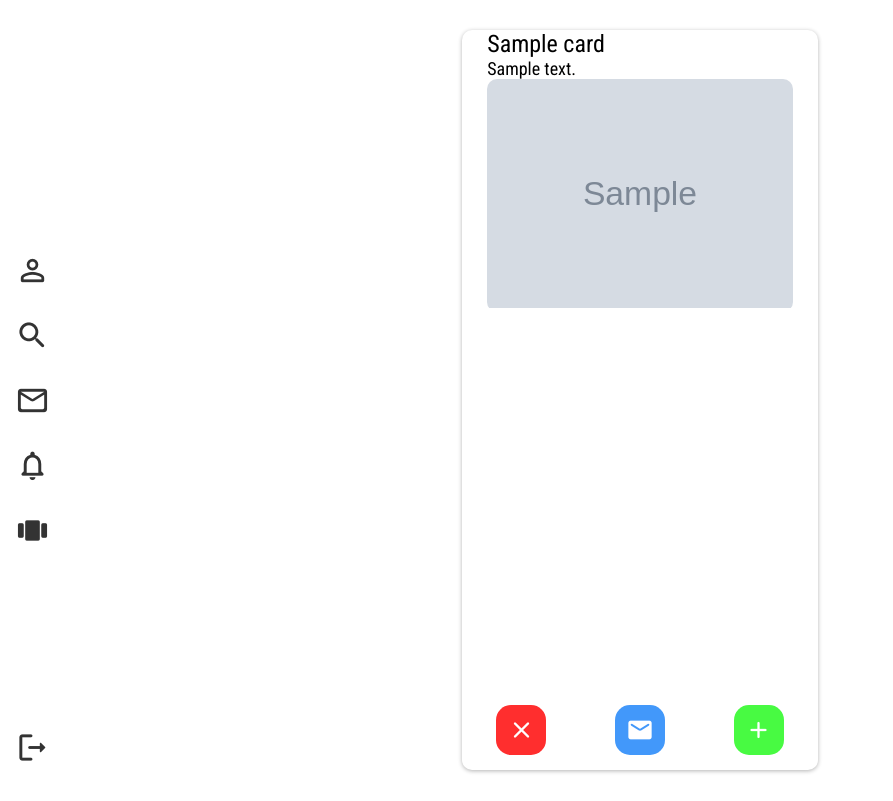
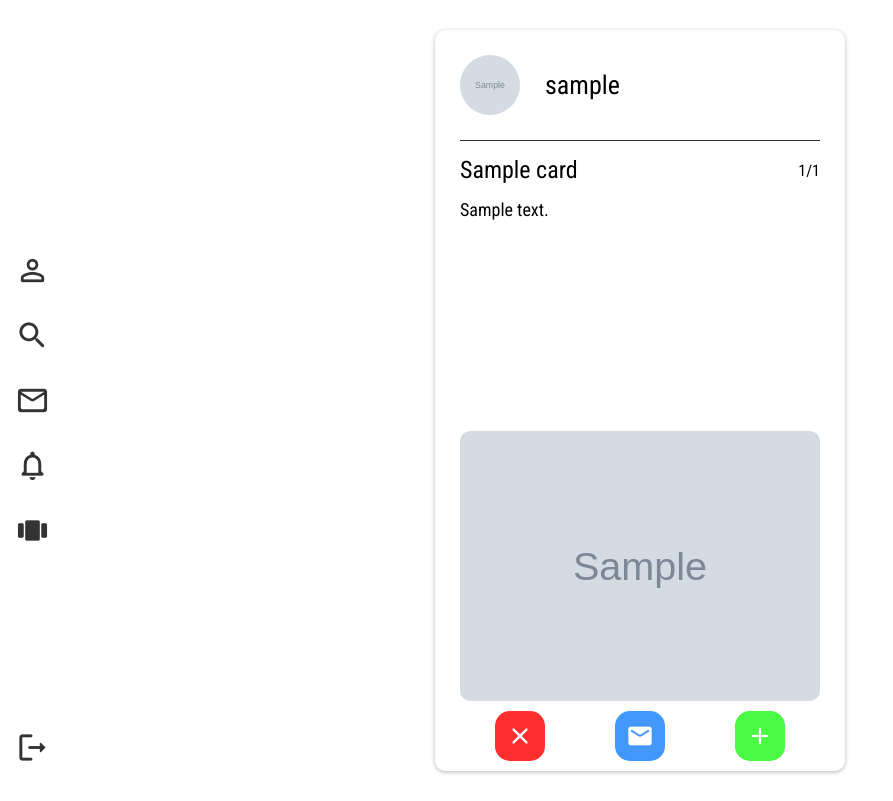
Before and after one commit to atrop1ne/Shumi, a Django app: page /main in a window 1280 px wide. Shown: the whole page, without its empty margins (0-893 px from the left). Before the commit the page ends 773 px from the top, so only its background shows below. Run offline with Django 3.2, Linux system fonts and the light colour scheme; tables that the repository leaves empty hold one stand-in row (values such as "Sample post"); grey boxes marked "Sample" are stand-in pictures.

Commit message:
Card styles update

```diff
--- a/ShumiProject/ShumiApp/static/css/main.css
+++ b/ShumiProject/ShumiApp/static/css/main.css
@@ -2,6 +2,11 @@
     --window_height: 100vh;
     --card_margin_y: 30px;
     --card_height: calc(var(--window_height) - calc(var(--card_margin_y) * 2));
+    --card_user_image_wrapper_size: 60px;
+    --card_user_info_padding_y: 25px;
+    --card_content_height: calc(var(--card_height) - 70px - var(--card_user_image_wrapper_size) - calc(var(--card_user_info_padding_y)*2));
+    --card_text_content_height: calc(var(--card_content_height)/2);
+    --card_images_height: calc(var(--card_content_height) - var(--card_text_content_height))
 }
 
 .card_wrapper{
@@ -11,7 +16,7 @@
 }
 
 .card_face{
-    max-width: 100%;
+    max-width: 500px;
     grid-column: 2;
     min-height: var(--card_height);
     background-color: var(--main_color);
@@ -19,16 +24,60 @@
     margin: var(--card_margin_y) 0px;
     transition: 0.2s;
     box-shadow: 0 1px 4px 0 rgba(0, 0, 0, 0.3);
+    padding: 0px 25px;
+}
+
+.card_user_info{
+    padding: var(--card_user_info_padding_y) 0px;
+    border-bottom: 1px solid rgb(51, 51, 51);
+    display: flex;
+    align-items: center;
+}
+
+.card_user_image_wrapper{
+    overflow: hidden;
+    background-size: cover;
+    width: 60px;
+    height: 60px;
+    border-radius: 80px;
+    display: flex;
+    align-items: center;
+    justify-content: center;
+}
+
+.card_user_name{
+    padding-left: 25px;
+    font-size: 26px;
+}
+
+.card_user_image{
+    height: 100%;
+    justify-self: center;
 }
 
 .card_content{
-    height: calc(var(--card_height) - 80px);
+    height: var(--card_content_height);
     overflow: hidden;
-    padding: 0px 25px;
+}
+
+.card_text_content{
+    height: var(--card_text_content_height);
+    overflow: hidden;
+}
+
+.card_title_and_counter{
+    padding: 15px 0px;
+    display: grid;
+    align-items: center;
+    grid-template-columns: 1fr auto;
 }
 
 .card_title{
     font-size: 24px;
+}
+
+.card_counter{
+    justify-self: right;
 }
 
 .card_description{
@@ -36,19 +85,27 @@
 }
 
 .card_images{
+    position: relative;
+    height: var(--card_images_height);
+    padding-top: 10px;
+    overflow: hidden;
     width: 100%;
 }
 
 .card_image_wrapper{
-    max-width: 100%;
+    height: 100%;
     overflow: hidden;
     border-radius: 10px;
     margin: 0 0 5px;
     background-size: cover;
+    max-width: 100%;
+    display: flex;
+    justify-content: center;
 }
 
-img{
-    width: 100%;
+.card_image{
+    height: 100%;
+    /* width: 100%; */
 }
 
 .buttons_wrapper{
@@ -56,7 +113,7 @@ img{
     grid-template-columns: 1fr 1fr 1fr;
     text-align: center;
     width: 100%;
-    padding: 15px 0px;
+    padding: 10px 0px;
 }
 
 .card_button{
--- a/ShumiProject/ShumiApp/templates/ShumiApp/main.html
+++ b/ShumiProject/ShumiApp/templates/ShumiApp/main.html
@@ -7,27 +7,44 @@
 <div class="card_wrapper">
     {% for card in cards %}
     <div class="card_face">
+        <div class="card_user_info">
+            <div class="card_user_image_wrapper"><img src="{{card.owner.avatar.url}}" class="card_user_image"></div>
+            <div class="card_user_name">{{card.owner.user.username}}</div>
+        </div>
         <div class="card_content">
+            <div class="card_text_content">
+                <div class="card_title_and_counter">
                     <div class="card_title">
                         {{card.title}}
                     </div>
+                    <div class="card_counter">
+                        {{card.current_people_count}}/{{card.max_people_count}}
+                    </div>
+                </div>
                 <div class="card_description">
                     {{card.description}}
+                </div>
             </div>
             {%if card.images%}
             <div class="card_images">
                 {%for cardimage in card.images%}
                 <div class="card_image_wrapper">
-                            <img src="{{cardimage.image.url}}">
+                    <img src="{{cardimage.image.url}}" class="card_image">
                 </div>
                 {%endfor%}
             </div>
             {%endif%}
         </div>
         <div class="buttons_wrapper">
-                <button class="card_button no"><div class="material-icons-round">close</div></button>
-                <button class="card_button message"><div class="material-icons-round">mail</div></button>
-                <button class="card_button yes"><div class="material-icons-round">add</div></button>
+            <button class="card_button no">
+                <div class="material-icons-round">close</div>
+            </button>
+            <button class="card_button message">
+                <div class="material-icons-round">mail</div>
+            </button>
+            <button class="card_button yes">
+                <div class="material-icons-round">add</div>
+            </button>
         </div>
     </div>
     {% endfor %}
```
Lines whose indentation alone changed are shown as unchanged.
